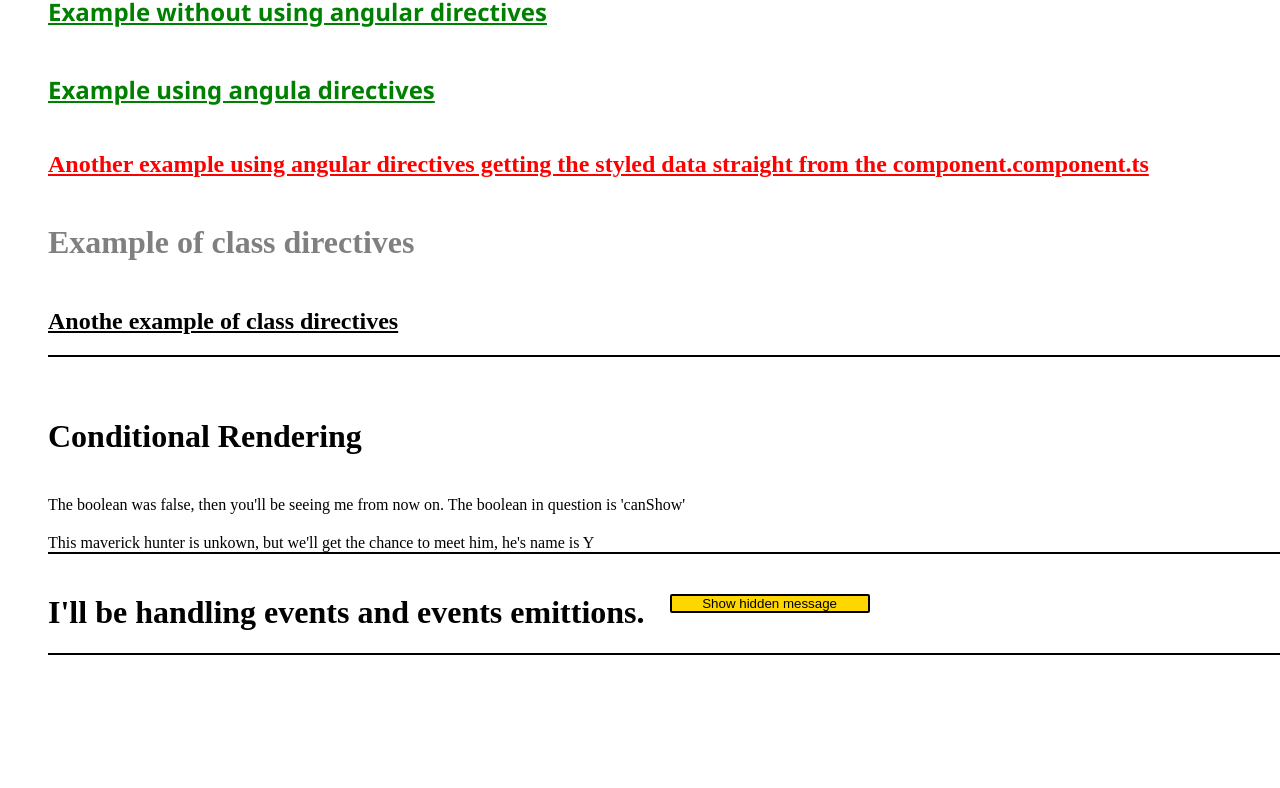
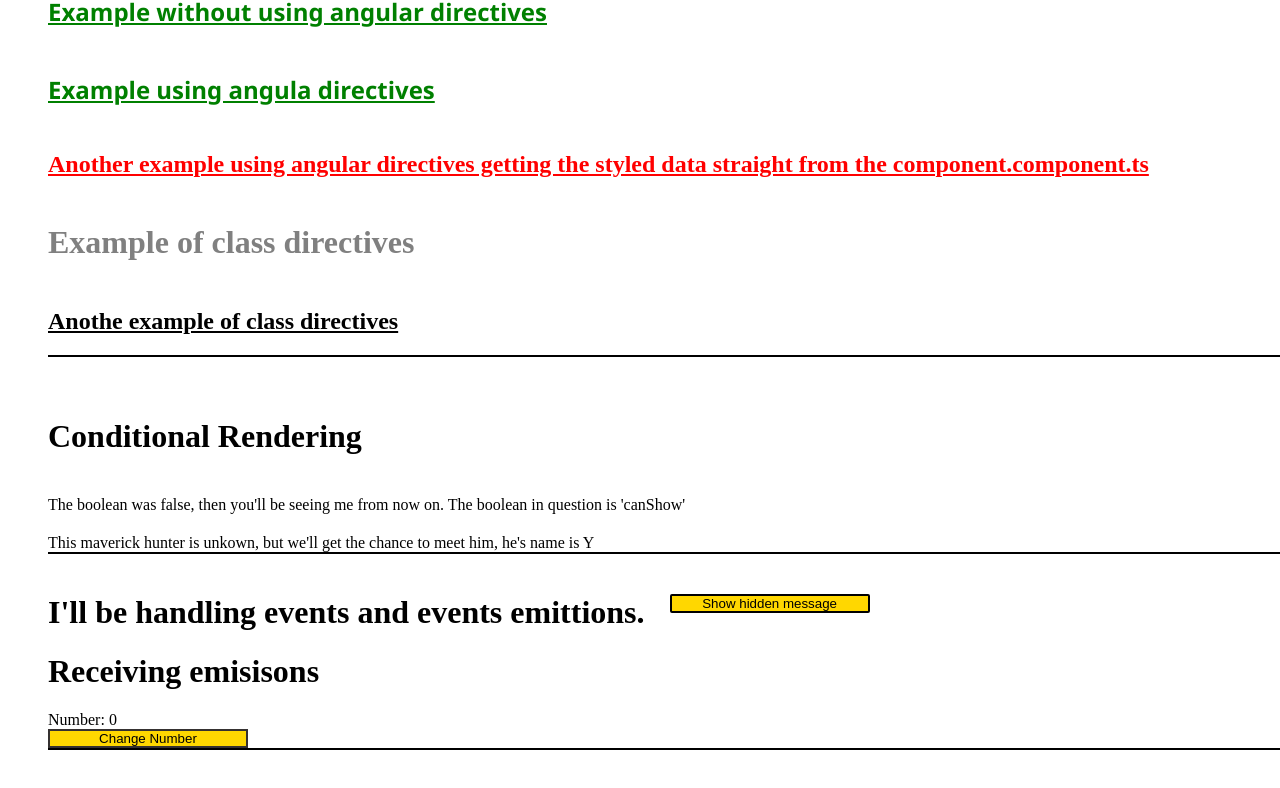
Before and after one commit to JanshenV/angunlarWithSpareTime, an Angular app: page / in a window 1280 px wide. Shown: the part 890-1678 px from the top of the page. Built offline with nearby package versions, Linux system fonts and the light colour scheme.

Commit message:
learned how to emit an event by importing the @OutPut and EventEmitter, and emitted a function from a child component to its parent component

```diff
--- a/src/app/app.module.ts
+++ b/src/app/app.module.ts
@@ -8,6 +8,7 @@ import { ParentDataComponent } from './components/parent-data/parent-data.compon
 import { DirectivesComponent } from './components/directives/directives.component';
 import { IfRenderComponent } from './components/if-render/if-render.component';
 import { EmitterComponent } from './components/events/emitter/emitter.component';
+import { ChangeNumberComponent } from './components/events/change-number/change-number.component';
 
 @NgModule({
   declarations: [
@@ -16,7 +17,8 @@ import { EmitterComponent } from './components/events/emitter/emitter.component'
     ParentDataComponent,
     DirectivesComponent,
     IfRenderComponent,
-    EmitterComponent
+    EmitterComponent,
+    ChangeNumberComponent
   ],
   imports: [
     BrowserModule,
--- /dev/null
+++ b/src/app/components/events/change-number/change-number.component.css
@@ -0,0 +1,11 @@
+button {
+    width: 200px;
+    background: gold;
+    color: black;
+    border: 2px solid rgb(53, 49, 49);
+    display: inline-block;
+}
+
+button:active {
+    transform: translateY(4px);
+}
--- /dev/null
+++ b/src/app/components/events/change-number/change-number.component.html
@@ -0,0 +1 @@
+<button (click)="handleClick()">Change Number</button>
--- /dev/null
+++ b/src/app/components/events/change-number/change-number.component.ts
@@ -0,0 +1,24 @@
+import { Component, OnInit, Output, EventEmitter } from '@angular/core';
+
+@Component({
+  selector: 'app-change-number',
+  templateUrl: './change-number.component.html',
+  styleUrls: ['./change-number.component.css']
+})
+export class ChangeNumberComponent implements OnInit {
+  @Output() changeNumber: EventEmitter<any> = new EventEmitter<{title: string}>();
+
+  message: string = "... ..---";
+  number: number = 1;
+
+  constructor() { }
+
+  ngOnInit(): void {
+  }
+
+    //Emiting
+  handleClick() {
+    this.changeNumber.emit({number: this.number});
+  };
+
+}
--- a/src/app/components/events/emitter/emitter.component.html
+++ b/src/app/components/events/emitter/emitter.component.html
@@ -9,4 +9,14 @@
   <ng-template #hideMessage>
     <button (click)="handleShowMessage()">Show hidden message</button>
   </ng-template>
+
+  <h1>Receiving emisisons</h1>
+  <span>Number: {{ disstressNumber }}</span>
+  <br />
+
+  <!-- <h1>
+    I captured a an emission and this is the message: {{ distressMessage }}
+  </h1> -->
+  <app-change-number (changeNumber)="onChangeNumber($event)">
+  </app-change-number>
 </div>
--- a/src/app/components/events/emitter/emitter.component.ts
+++ b/src/app/components/events/emitter/emitter.component.ts
@@ -1,4 +1,4 @@
-import { Component, OnInit } from '@angular/core';
+import { Component, OnInit} from '@angular/core';
 
 @Component({
   selector: 'app-emitter',
@@ -7,9 +7,10 @@ import { Component, OnInit } from '@angular/core';
 })
 export class EmitterComponent implements OnInit {
   showMessage: boolean = false;
-  constructor() { }
+  disstressNumber: number = 0;
+  // distressMessage: string = ""
+  ngOnInit(): void {
 
-  ngOnInit(): void {
   }
 
   //Typescript good practice:
@@ -18,4 +19,10 @@ export class EmitterComponent implements OnInit {
   handleShowMessage(): void{
     this.showMessage = !this.showMessage;
   }
+
+  //Receiving emission
+  onChangeNumber({number}: {number: number}){
+    this.disstressNumber = Math.floor(Math.random() * (this.disstressNumber + 10));
+  }
+
 }
```
Also changed, not shown: 1 other file (tests, documents, lock files or other folders).
